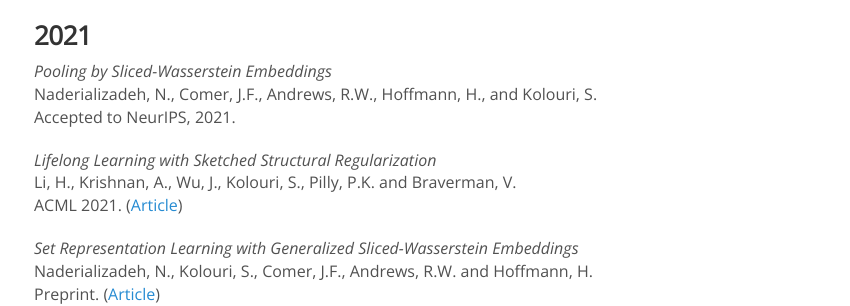
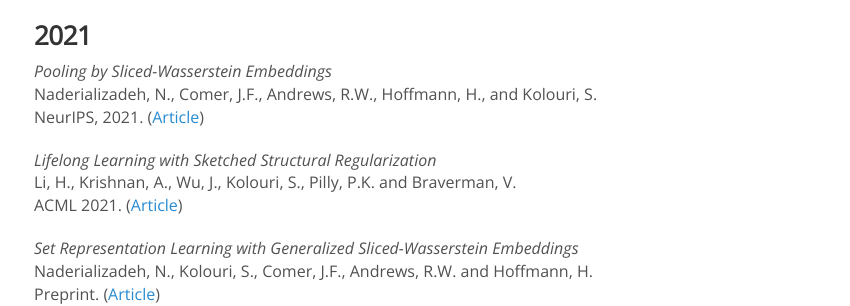
Before and after one commit to naqibUVa/nsp.github.io, a Jekyll site: the page built from publications.md, in a window 1280 px wide and 900 px high. Shown: the part 250-556 px from the top of the window, without its empty margins (221-1071 px from the left). Built offline with Jekyll 4.4.1, drawn with Linux system fonts in a browser that asks for light colours; nearby versions of some CDN libraries; comment, search, counter and statistics services are not loaded.

Commit message:
Update publications.md

```diff
--- a/publications.md
+++ b/publications.md
@@ -13,7 +13,7 @@
 
 _Pooling by Sliced-Wasserstein Embeddings_<br>
 Naderializadeh, N., Comer, J.F., Andrews, R.W., Hoffmann, H., and Kolouri, S.<br>
-Accepted to NeurIPS, 2021. <br>
+NeurIPS, 2021. ([Article](https://neurips.cc/Conferences/2021/ScheduleMultitrack?event=25946)) <br>
 
 _Lifelong Learning with Sketched Structural Regularization_<br>
 Li, H., Krishnan, A., Wu, J., Kolouri, S., Pilly, P.K. and Braverman, V.<br>
```
